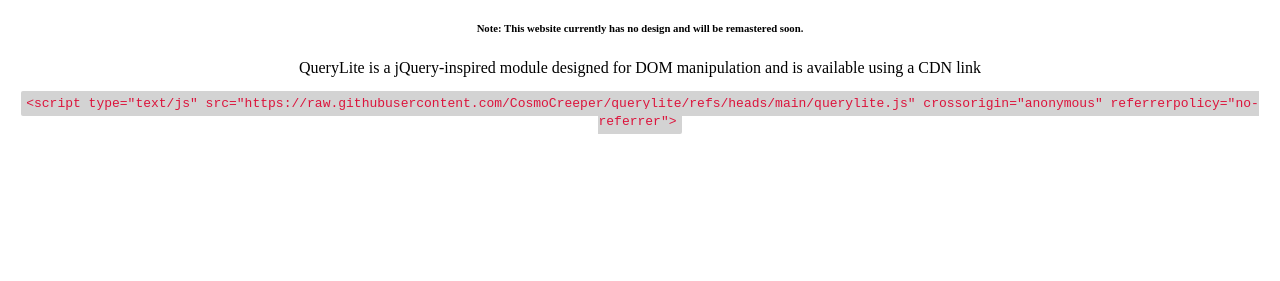
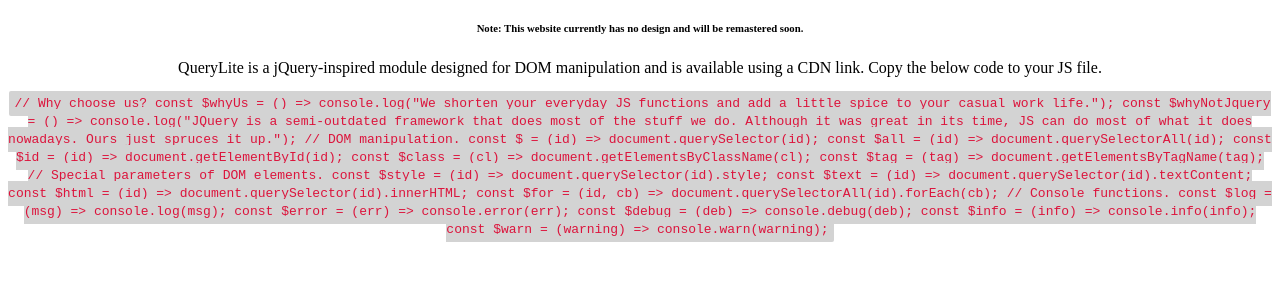
Before and after one commit to CosmoCreeper/querylite, a plain HTML site: page index.html in a window 1280 px wide. Shown: the part 61-342 px from the top of the page. Drawn offline with Linux system fonts and the light colour scheme.

Commit message:
Update index.html

```diff
--- a/index.html
+++ b/index.html
@@ -19,10 +19,30 @@
   <body>
     <h1>QueryLite</h1>
     <h6>Note: This website currently has no design and will be remastered soon.</h6>
-    <p>QueryLite is a jQuery-inspired module designed for DOM manipulation and is available using a CDN link</p>
+    <p>QueryLite is a jQuery-inspired module designed for DOM manipulation and is available using a CDN link. Copy the below code to your JS file.</p>
     <code id="link"></code>
     <script>
-      document.getElementById("link").textContent = `<script type="text/js" src="https://raw.githubusercontent.com/CosmoCreeper/querylite/refs/heads/main/querylite.js" crossorigin="anonymous" referrerpolicy="no-referrer">`
+      document.getElementById("link").textContent = `// Why choose us?
+const $whyUs = () => console.log("We shorten your everyday JS functions and add a little spice to your casual work life.");
+const $whyNotJquery = () => console.log("JQuery is a semi-outdated framework that does most of the stuff we do. Although it was great in its time, JS can do most of what it does nowadays. Ours just spruces it up.");
+// DOM manipulation.
+const $ = (id) => document.querySelector(id);
+const $all = (id) => document.querySelectorAll(id);
+const $id = (id) => document.getElementById(id);
+const $class = (cl) => document.getElementsByClassName(cl);
+const $tag = (tag) => document.getElementsByTagName(tag);
+// Special parameters of DOM elements.
+const $style = (id) => document.querySelector(id).style;
+const $text = (id) => document.querySelector(id).textContent;
+const $html = (id) => document.querySelector(id).innerHTML;
+const $for = (id, cb) => document.querySelectorAll(id).forEach(cb);
+// Console functions.
+const $log = (msg) => console.log(msg);
+const $error = (err) => console.error(err);
+const $debug = (deb) => console.debug(deb);
+const $info = (info) => console.info(info);
+const $warn = (warning) => console.warn(warning);
+`
     </script>
   </body>
 </html>
```
